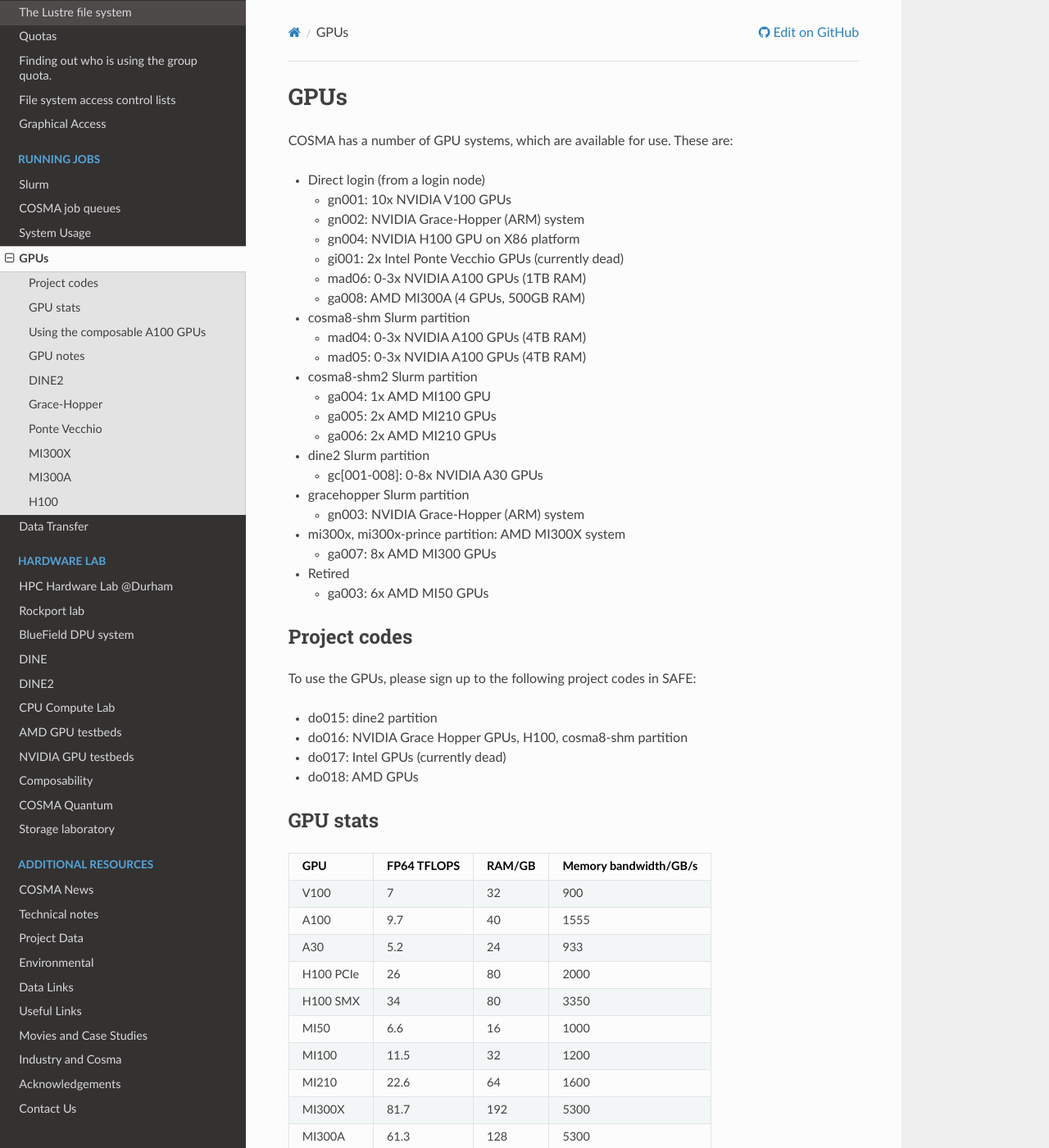
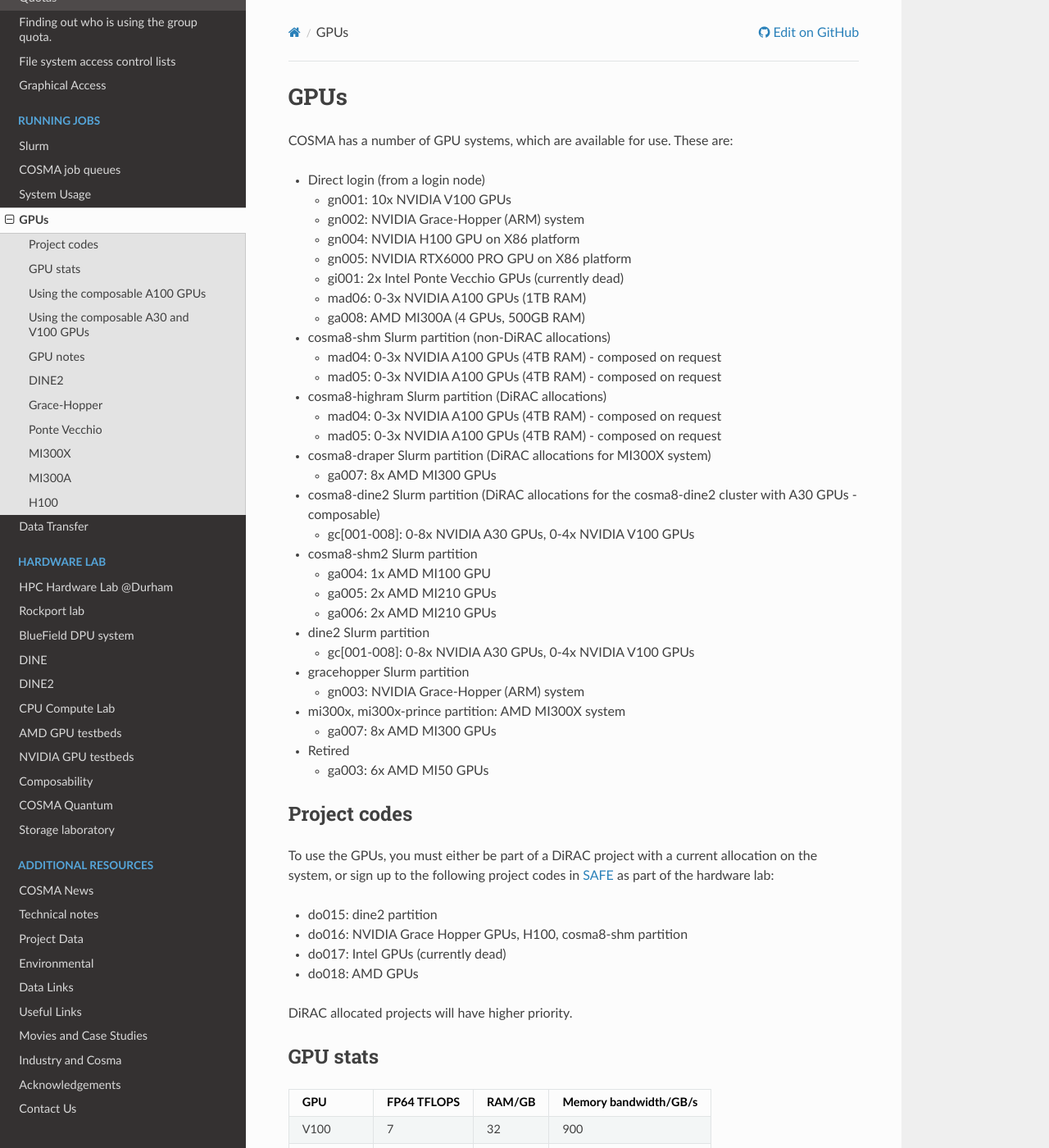
Before and after one commit to agb32/cosmadoc, a Sphinx documentation site: the page built from docs/source/gpu.md, in a window 1280 px wide and 1400 px high. Shown: the whole window at 82% size. Built offline with Sphinx 7.4.7 and the Read the Docs theme 3.1.0, drawn with Linux system fonts in a browser that asks for light colours; some of the changed text lies outside the part shown.

Commit message:
added cosma8-draper info

````diff
--- a/docs/source/gpu.md
+++ b/docs/source/gpu.md
@@ -6,18 +6,26 @@ COSMA has a number of GPU systems, which are available for use. These are:
   * gn001: 10x NVIDIA V100 GPUs
   * gn002: NVIDIA Grace-Hopper (ARM) system
   * gn004: NVIDIA H100 GPU on X86 platform
+  * gn005: NVIDIA RTX6000 PRO GPU on X86 platform
   * gi001: 2x Intel Ponte Vecchio GPUs (currently dead)
   * mad06: 0-3x NVIDIA A100 GPUs (1TB RAM)
   * ga008: AMD MI300A (4 GPUs, 500GB RAM)
-* cosma8-shm Slurm partition
-  * mad04: 0-3x NVIDIA A100 GPUs (4TB RAM)
-  * mad05: 0-3x NVIDIA A100 GPUs (4TB RAM)
+* cosma8-shm Slurm partition (non-DiRAC allocations)
+  * mad04: 0-3x NVIDIA A100 GPUs (4TB RAM) - composed on request
+  * mad05: 0-3x NVIDIA A100 GPUs (4TB RAM) - composed on request
+* cosma8-highram Slurm partition (DiRAC allocations)
+  * mad04: 0-3x NVIDIA A100 GPUs (4TB RAM) - composed on request
+  * mad05: 0-3x NVIDIA A100 GPUs (4TB RAM) - composed on request
+* cosma8-draper Slurm partition (DiRAC allocations for MI300X system)
+  * ga007: 8x AMD MI300 GPUs
+* cosma8-dine2 Slurm partition (DiRAC allocations for the cosma8-dine2 cluster with A30 GPUs - composable)
+  * gc[001-008]: 0-8x NVIDIA A30 GPUs, 0-4x NVIDIA V100 GPUs
 * cosma8-shm2 Slurm partition
   * ga004: 1x AMD MI100 GPU
   * ga005: 2x AMD MI210 GPUs
   * ga006: 2x AMD MI210 GPUs
 * dine2 Slurm partition
-  * gc[001-008]: 0-8x NVIDIA A30 GPUs
+  * gc[001-008]: 0-8x NVIDIA A30 GPUs, 0-4x NVIDIA V100 GPUs
 * gracehopper Slurm partition
   * gn003: NVIDIA Grace-Hopper (ARM) system
 * mi300x, mi300x-prince partition: AMD MI300X system
@@ -27,12 +35,15 @@ COSMA has a number of GPU systems, which are available for use. These are:
 
 ## Project codes
 
-To use the GPUs, please sign up to the following project codes in SAFE:
+To use the GPUs, you must either be part of a DiRAC project with a current allocation on the system, or sign up to the following project codes in [SAFE](https://safe.epcc.ed.ac.uk/dirac) as part of the hardware lab:
 
 - do015: dine2 partition
 - do016: NVIDIA Grace Hopper GPUs, H100, cosma8-shm partition
 - do017: Intel GPUs (currently dead)
 - do018: AMD GPUs
+
+DiRAC allocated projects will have higher priority.
+
 
 ## GPU stats
 
@@ -57,9 +68,17 @@ We have 3 NVIDIA A100 (40GB) GPUs, which can be moved (by software, in seconds,
 
 You can use the ```--include``` or ```--exclude``` SLURM parameters within your batch script to specify particular nodes.  Or alternatively, to be given a node with a GPU (within the composable partition), you can use ```#SBATCH --constraint=gpu```.
 
+## Using the composable A30 and V100 GPUs
+
+The DINE2 cluster has 8 nodes, 8x A30 GPUs and 4x V100 GPUs.  The GPUs can be allowed to the nodes as required, depending on user workloads.
+
+You can use the ```--include``` or ```--exclude``` SLURM parameters within your batch script to specify particular nodes.  Or alternatively, to be given a node with a GPU (within the composable partition), you can use ```#SBATCH --constraint=gpu```.
+
+
+
 ## GPU notes
 
-For nodes not assigned to queues (mad06, gn001, gn002, gi001), please be aware that these are shared resources and that other people may be using (or may wish to use) them.
+For nodes not assigned to queues (mad06, gn001, gn002, gn004, ga008, gi001), please be aware that these are shared resources and that other people may be using (or may wish to use) them.
 
 To use some of these GPUs, you may need to be in the "video" or "render" groups (use the ```id``` command to check which groups you are in).  If you are not in it, but need to be, please ask.
 
@@ -91,15 +110,15 @@ OneAPI is available using the intel_comp modules, e.g. `module load intel_comp`
 
 ## MI300X
 
-The MI300X node has 8x GPUs, and is available in the mi300x slurm partition.
+The MI300X node has 8x GPUs, and is available in the mi300x slurm partition, or the cosma8-draper partition for DiRAC allocated resources (higher priority).
 
 The AMD ROCm software stack is installed.
 
 Any codes currently using CUDA will need to be HIP-ified by running the hipify script provided as part of ROCm.  Fine tuning may be necessary to optimise performance.
 
-To get interactive access you could use `srun -p mi300x -A do018 -t 10 --pty /bin/bash`, and if you want exclusive access to the GPUs (e.g. for benchmarking), use the `--exclusive` flag.
+To get interactive access you could use `srun -p mi300x -A do018 -t 10 --pty /bin/bash`, and if you want exclusive access to the GPUs (e.g. for benchmarking), use the `--exclusive` flag.  Or `srun -p cosma8-draper -A DIRACPROJECT -t 10 --pty bash`.
 
-There was a DiRAC hackathon in April 2025 focused on AMD GPUs, which was very relevant to any users of this system.  There will be future hackathons - watch out for them!
+There have been multiple DiRAC hackathons focused on AMD GPUs, which was very relevant to any users of this system.  There will be future hackathons - watch out for them!
 
 ## MI300A
 
````
Also changed, not shown: docs/source/queue.md (+3 -2 lines).
